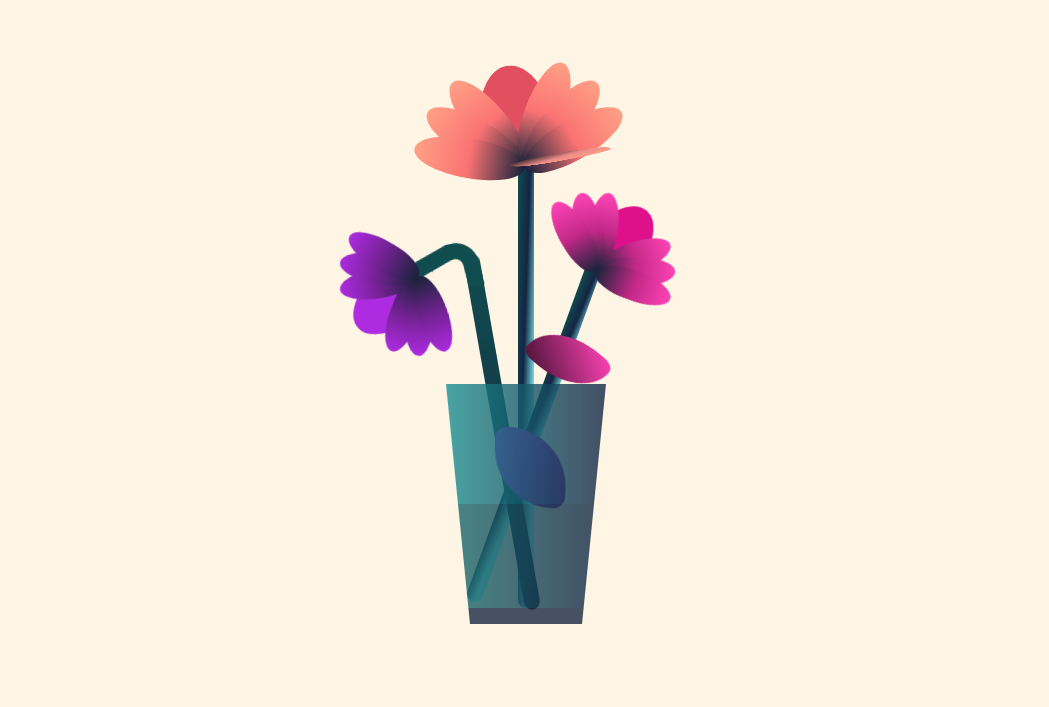
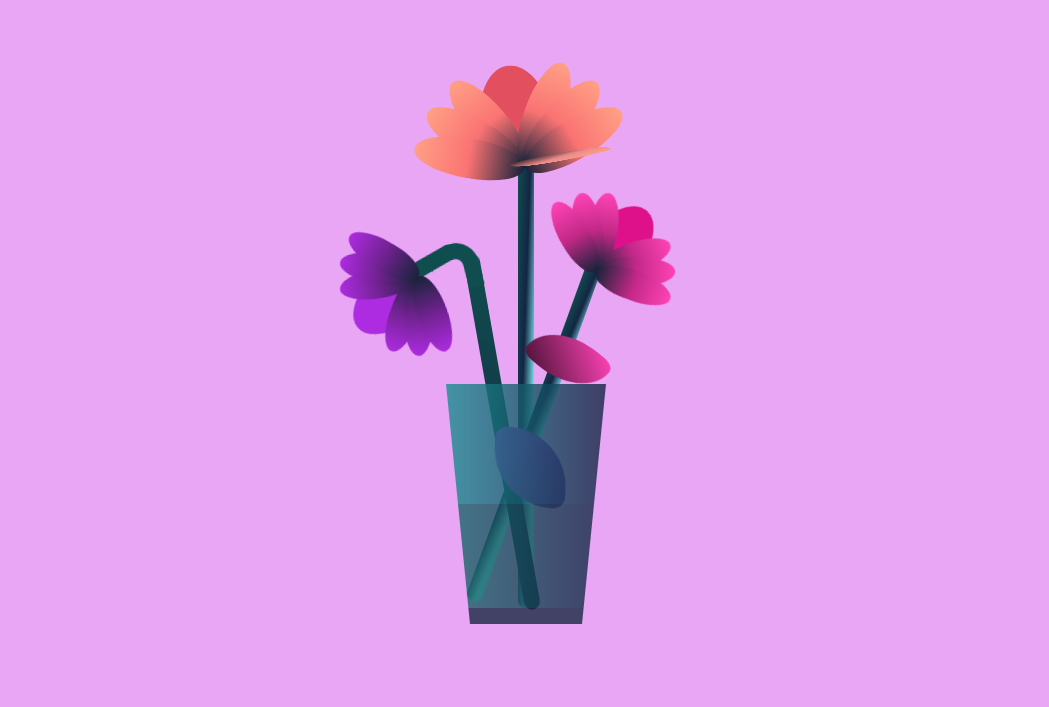
Before and after one commit to hegyibarni/barnivalentin.github.io, a plain HTML site: page lastpage.html in a window 1280 px wide. Shown: the part 93-800 px from the top of the page, without its empty margins (114-1163 px from the left). Drawn offline with Linux system fonts and the light colour scheme.

Commit message:
Update flower.css

```diff
--- a/flower.css
+++ b/flower.css
@@ -13,7 +13,7 @@
 }
 
 body{
-    background-color: #FFF5E4;
+    background-color: #E9A6F5;
     min-height: 100vh;
     display: flex;
     flex-direction: column; /* Change the direction to column */
```
